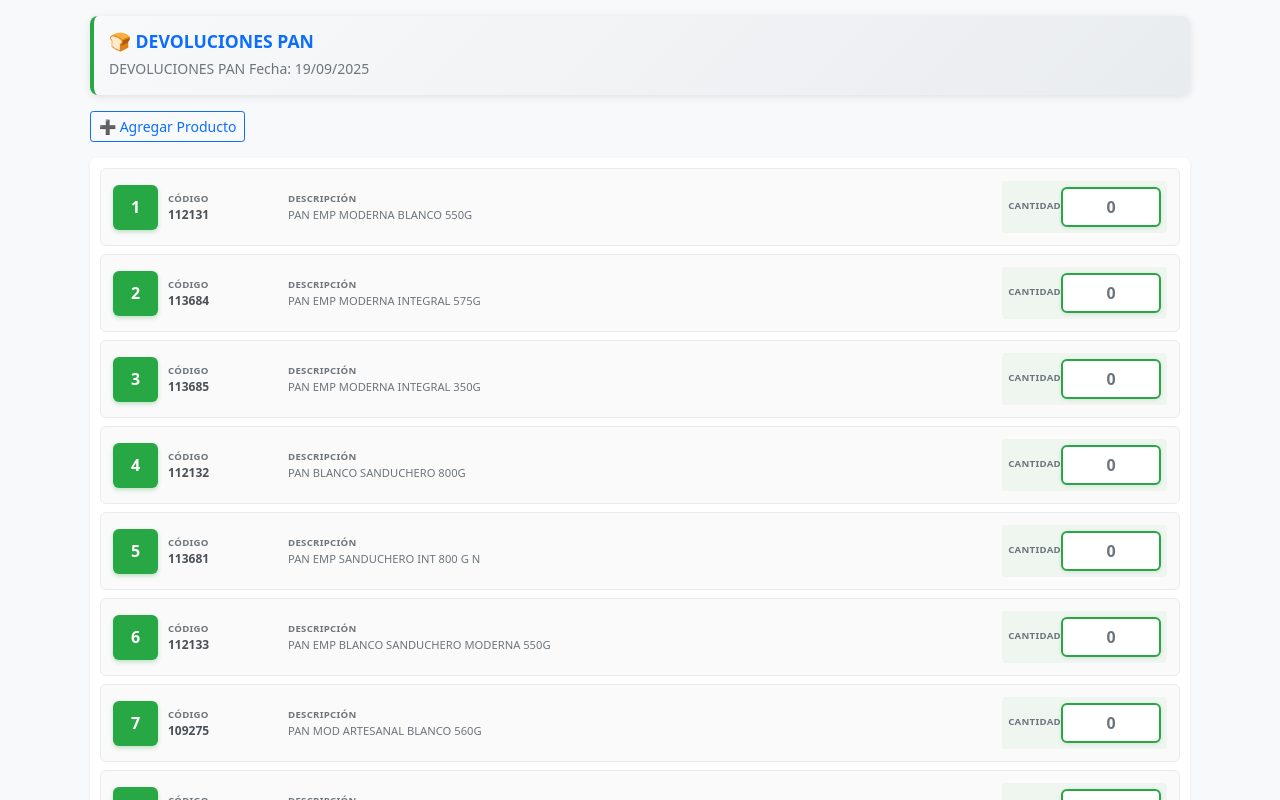
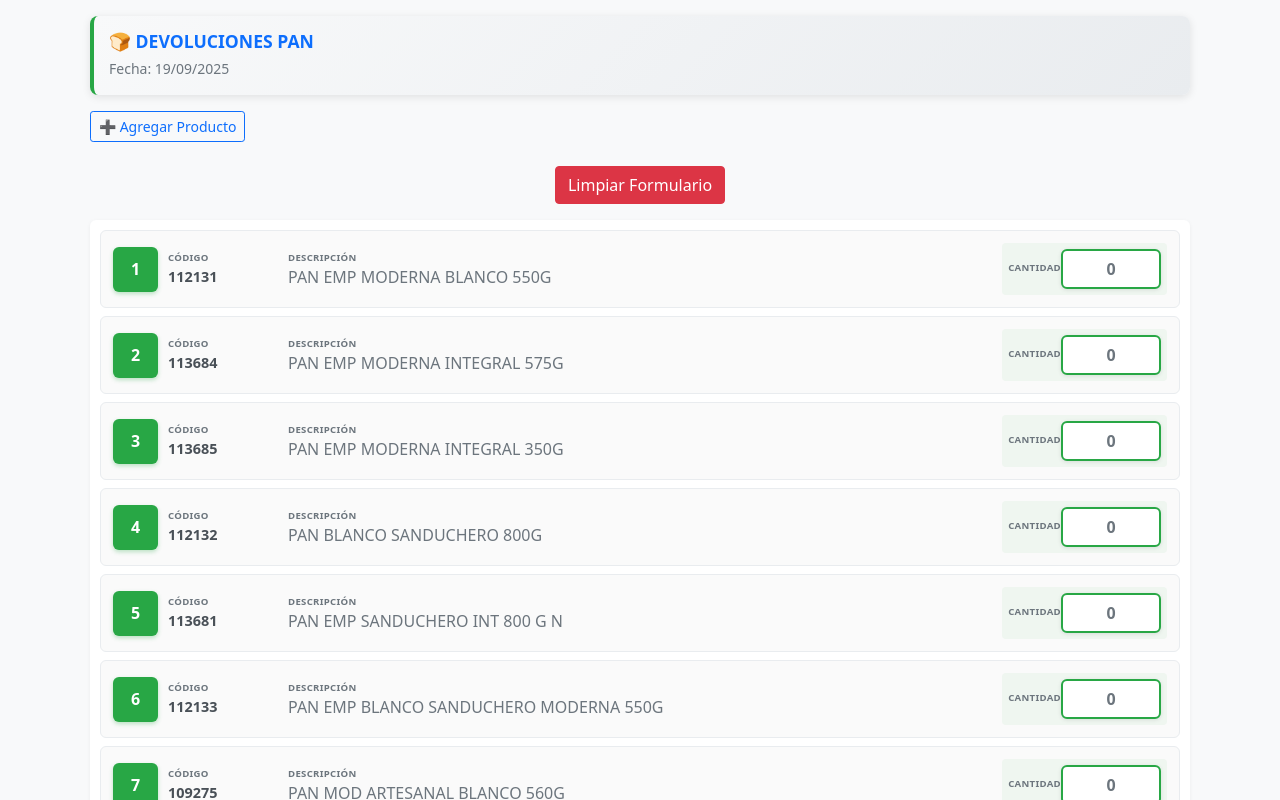
Before and after one commit to sdieg82/form-devoluciones, an Angular app: page /#/main in a window 1280 px wide. Shown: the top 800 px of the page. Built offline with nearby package versions, Linux system fonts and the light colour scheme.

Commit message:
button resetForm

```diff
--- a/src/app/devoluciones/devoluciones.css
+++ b/src/app/devoluciones/devoluciones.css
@@ -94,7 +94,7 @@
 
 /* Valores de código y descripción */
 .codigo-value {
-  font-size: 0.75rem;
+  font-size: 0.9em;
   font-weight: 600;
   color: #495057;
   line-height: 1.2;
@@ -106,7 +106,7 @@
 }
 
 .descripcion-value {
-  font-size: 0.7rem;
+  font-size: 1rem;
   color: #6c757d;
   line-height: 1.2;
   overflow: hidden;
--- a/src/app/devoluciones/devoluciones.html
+++ b/src/app/devoluciones/devoluciones.html
@@ -1,7 +1,7 @@
 <div class="container-fluid px-2 mt-3">
   <div class="header-section mb-3">
     <h5 class="text-primary fw-bold mb-1">🍞 DEVOLUCIONES PAN</h5>
-    <small class="text-muted">DEVOLUCIONES PAN Fecha: {{ fechaActual | date : 'dd/MM/yyyy' }}</small>
+    <small class="text-muted">Fecha: {{ fechaActual | date : 'dd/MM/yyyy' }}</small>
   </div>
 
   <!-- Botón para agregar producto -->
@@ -11,6 +11,11 @@
       (click)="mostrarFormulario = !mostrarFormulario">
       {{ mostrarFormulario ? '❌ Cancelar' : '➕ Agregar Producto' }}
     </button>
+    <div class="export-section text-center mt-4">
+      <button type="button" class="btn btn-danger" (click)="limpiarFormulario()">
+        Limpiar Formulario
+      </button>
+    </div>
 
     <!-- Formulario para nuevo producto -->
     <div class="nuevo-producto-form mt-3" *ngIf="mostrarFormulario">
@@ -107,5 +112,6 @@
         📊 Exportar a Excel
       </button>
     </div>
+
   </form>
 </div>
--- a/src/app/devoluciones/devoluciones.ts
+++ b/src/app/devoluciones/devoluciones.ts
@@ -142,6 +142,9 @@ productosBase: Producto[] = [
     unidadesArray.controls.forEach(control => control.setValue(null));
   }
 
+
+
+
   // Agregar nuevo producto
   agregarProducto() {
     if (this.nuevoProductoForm.valid) {
```
